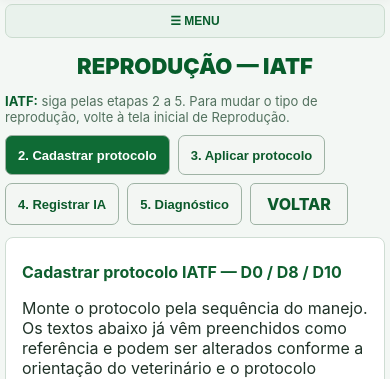
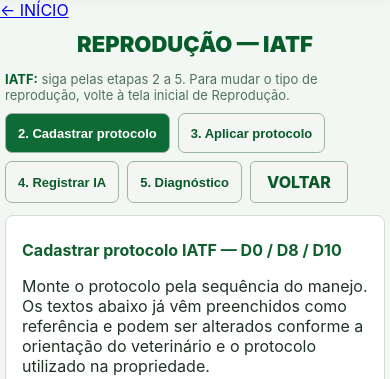
Before and after one commit to marcioespindolamge-star/sigap-agropecuaria-paineira, a Python web app: template templates/iatf.html in a window 390 px wide. Shown: the part 63-442 px from the top of the page. Run offline with Jinja, Linux system fonts and the light colour scheme; the template is opened without the code that fills it, so the values that code supplies are empty.

Commit message:
Remover menu duplicado da interface mobile

```diff
--- a/templates/base.html
+++ b/templates/base.html
@@ -69,7 +69,7 @@ main h1{
     </div>
   </div>
 </header>
-<button class="mobile-menu-toggle" type="button" aria-expanded="false" aria-controls="main-nav" onclick="toggleSigapMenu(this)">☰ MENU</button>
+<a class="mobile-home-back" href="{{url_for('dashboard')}}">← INÍCIO</a>
 <nav class="main-nav" id="main-nav">
 <a href="{{url_for('dashboard')}}">🏠 Início</a>
 <a href="{{url_for('animal_novo', cadastro_vaca_url=True)}}">🐄 Matrizes</a>
```
